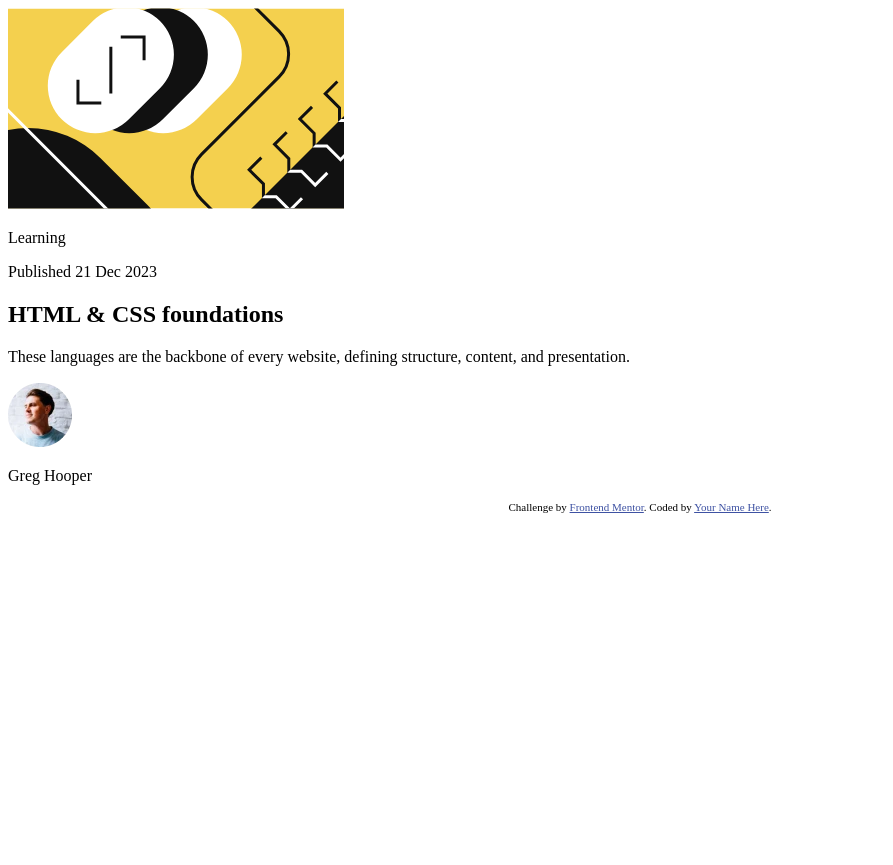
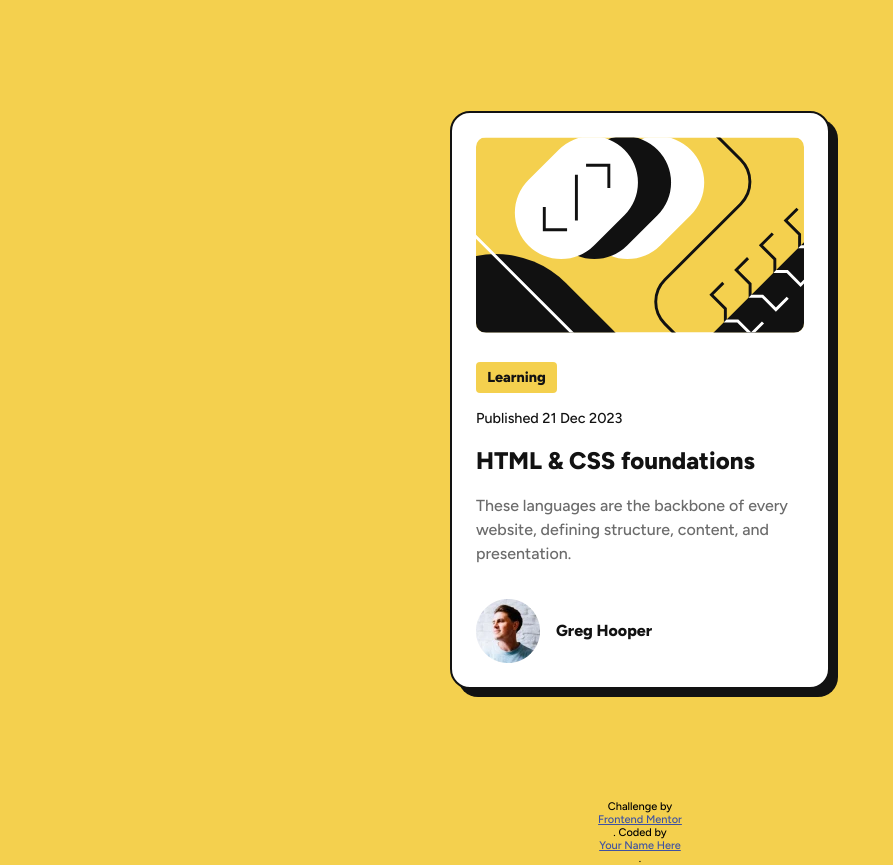
Before and after one commit to MatiasBastarrica/blog-preview-card-main, a plain HTML site: page index.html in a window 1280 px wide. Shown: the whole page, without its empty margins (0-893 px from the left). Before the commit the page ends 800 px from the top, so only its background shows below. Drawn offline with Linux system fonts and the light colour scheme.

Commit message:
Position and Layout the blog preview card
To position the card in the middle of the viewport
I set a min-height of 100vh on the <main> element
and applied flexbox to it for the centering.

For the card footer I used flexbox and flex-basis
on the profile picture.

```diff
--- a/index.html
+++ b/index.html
@@ -11,9 +11,14 @@
       sizes="32x32"
       href="./assets/images/favicon-32x32.png"
     />
-
+    <link rel="preconnect" href="https://fonts.googleapis.com" />
+    <link rel="preconnect" href="https://fonts.gstatic.com" crossorigin />
+    <link
+      href="https://fonts.googleapis.com/css2?family=Figtree:ital,wght@0,300..900;1,300..900&display=swap"
+      rel="stylesheet"
+    />
     <title>Frontend Mentor | Blog preview card</title>
-
+    <link rel="stylesheet" href="styles.css" />
     <!-- Feel free to remove these styles or customise in your own stylesheet 👍 -->
     <style>
       .attribution {
@@ -27,14 +32,14 @@
   </head>
   <body>
     <main>
-      <article class="blog-preview-card">
-        <header>
+      <article class="blog-preview-card flex-spacer">
+        <header class="flex-spacer">
           <img src="./assets/images/illustration-article.svg" alt="" />
-          <p class="tag">Learning</p>
+          <a href="#" class="tag">Learning</a>
           <p class="date">
             Published <time datetime="2023-12-21">21 Dec 2023</time>
           </p>
-          <h1 class="card-title">HTML & CSS foundations</h1>
+          <h2 class="card-title"><a href="#">HTML & CSS foundations</a></h2>
         </header>
         <p class="card-text">
           These languages are the backbone of every website, defining structure,
--- a/styles.css
+++ b/styles.css
@@ -0,0 +1,131 @@
+/* ### CSS VARIABLES ### */
+:root {
+  --yellow: hsl(47, 88%, 63%);
+  --white: hsl(0, 0%, 100%);
+
+  --gray-500: hsl(0, 0%, 42%);
+  --gray-950: hsl(0, 0%, 7%);
+}
+
+/* ### CSS RESET ### */
+
+html {
+  font-size: clamp(0.875rem, 1vw + 0.5rem, 1rem);
+}
+
+* {
+  box-sizing: border-box;
+  margin: 0;
+  padding: 0;
+}
+
+img {
+  display: block;
+  width: 100%;
+}
+
+/* ### GENERAL STYLING */
+
+body {
+  font-size: 16px;
+  font-family: "Figtree", sans-serif;
+  font-weight: 500;
+  background-color: var(--yellow);
+}
+
+a {
+  display: block;
+}
+
+main {
+  min-height: 100vh;
+  display: flex;
+  justify-content: center;
+  align-items: center;
+  padding: 1rem;
+}
+
+/* ### UTILITIES ### */
+
+.flex-spacer {
+  display: flex;
+  flex-direction: column;
+  gap: 1rem;
+}
+
+/* ### BLOG-PREVIEW-CARD ### */
+
+.blog-preview-card {
+  background-color: var(--white);
+  width: 100%;
+  max-width: 380px;
+  min-width: 365px;
+  padding: 1.5rem;
+  border-radius: 20px;
+  border: 2px solid var(--gray-950);
+  color: var(--gray-950);
+  box-shadow: 8px 8px var(--gray-950);
+}
+
+.blog-preview-card header img {
+  border-radius: 10px;
+  margin-bottom: 0.8rem;
+}
+
+.blog-preview-card .card-title {
+  font-weight: 800;
+}
+
+.blog-preview-card .card-title:hover {
+  color: var(--yellow);
+}
+
+.blog-preview-card .card-title a {
+  text-decoration: none;
+  padding: 0.2rem 0;
+  color: inherit;
+}
+
+.blog-preview-card .card-title a:focus {
+  outline: 5px solid var(--yellow);
+}
+
+.blog-preview-card a.tag {
+  text-decoration: none;
+  color: inherit;
+  font-weight: 800;
+  padding: 0.4rem 0.7rem;
+  background-color: var(--yellow);
+  display: inline-block;
+  align-self: flex-start;
+  border-radius: 4px;
+  font-size: 0.9rem;
+}
+
+.blog-preview-card a.tag:focus {
+  outline: 5px solid var(--gray-950);
+}
+
+.blog-preview-card .card-text {
+  color: var(--gray-500);
+  line-height: 1.5;
+}
+
+.date {
+  font-size: 0.9rem;
+}
+
+.blog-preview-card footer {
+  display: flex;
+  align-items: center;
+  gap: 1rem;
+  margin-top: 1rem;
+}
+
+.blog-preview-card footer img {
+  flex-basis: 40px;
+}
+
+.blog-preview-card .card-author {
+  font-weight: 800;
+}
```
